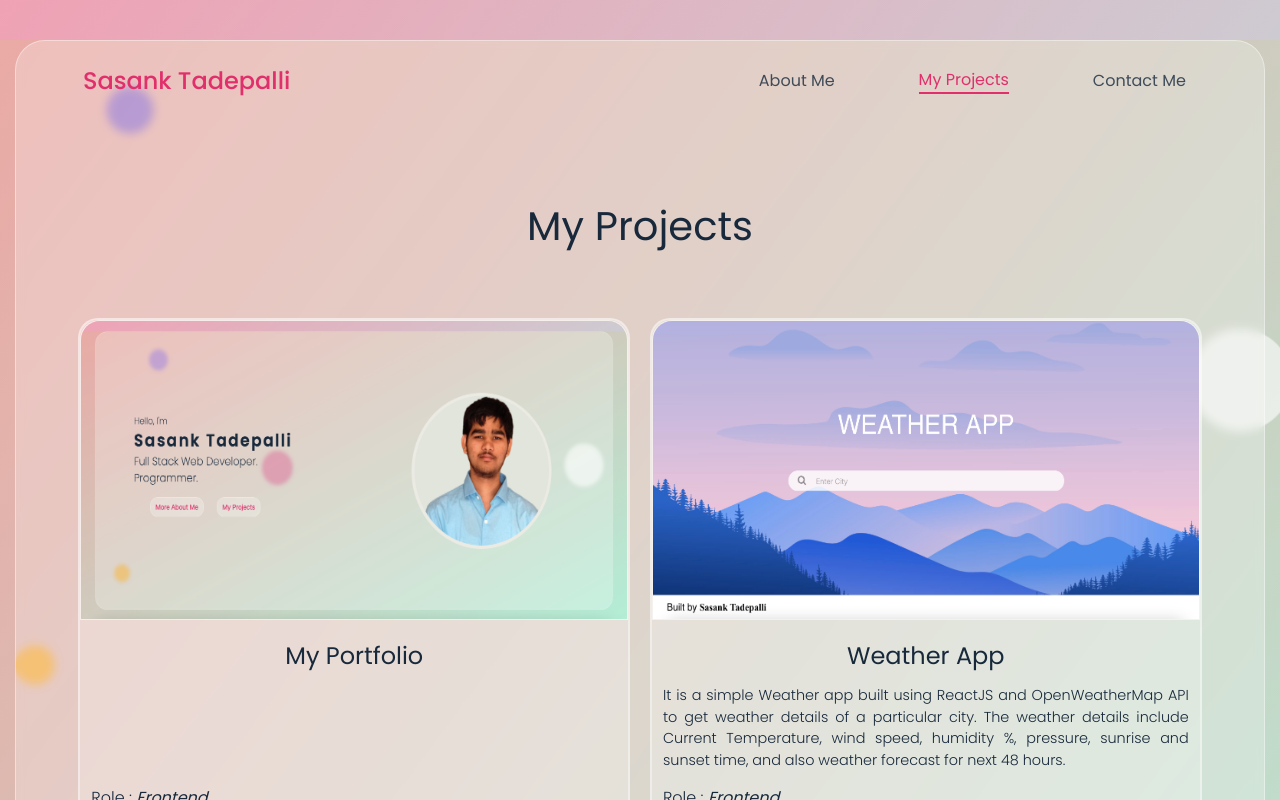
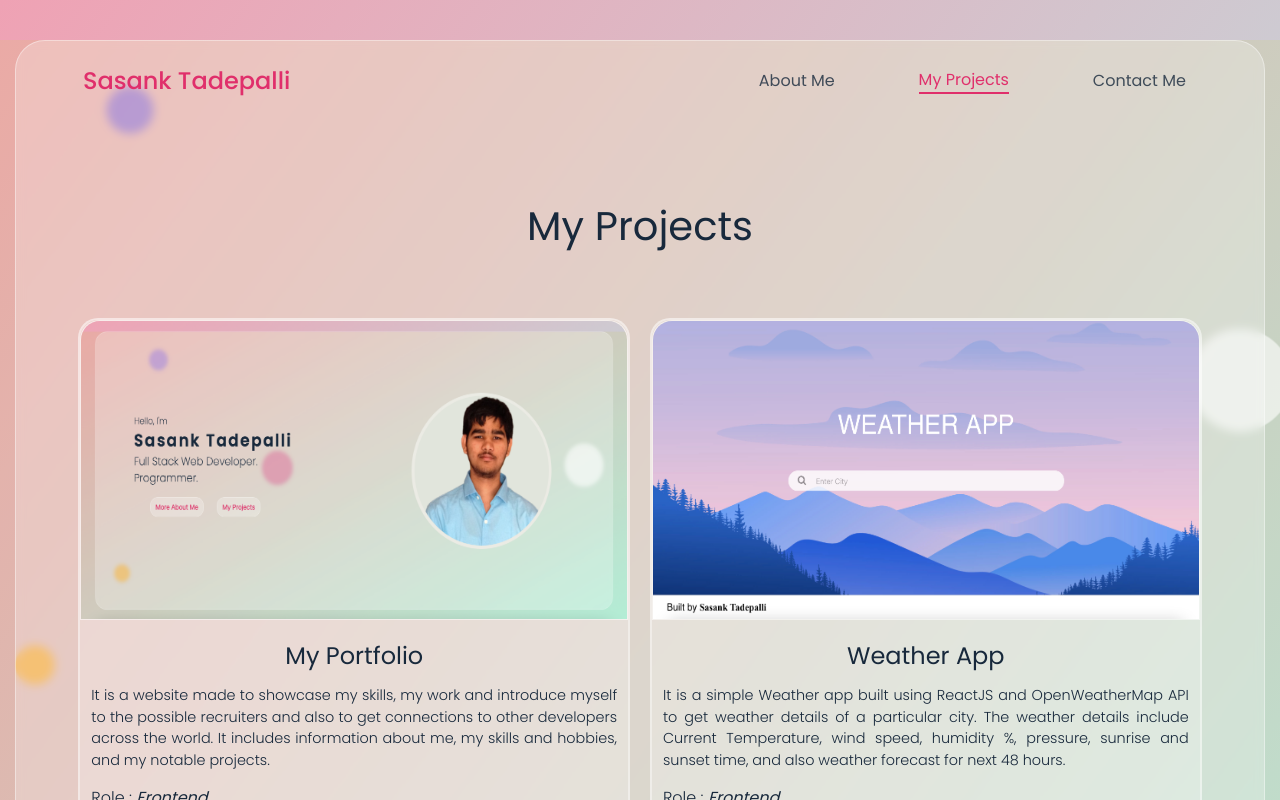
Before and after one commit to Shannu26/react-portfolio, a React (Create React App) app: page /my-projects in a window 1280 px wide. Shown: the top 800 px of the page. Built offline with nearby package versions, Linux system fonts and the light colour scheme.

Commit message:
Added Description for portfolio website

```diff
--- a/src/components/MyProjects/MyProjects.js
+++ b/src/components/MyProjects/MyProjects.js
@@ -9,6 +9,8 @@ import PortfolioImage from "../../files/portfolio.png";
 const myProjects = [
   {
     title: "My Portfolio",
+    description:
+      "It is a website made to showcase my skills, my work and introduce myself to the possible recruiters and also to get connections to other developers across the world. It includes information about me, my skills and hobbies, and my notable projects.",
     technologies: [
       "ReactJS",
       "EmailJS",
```
